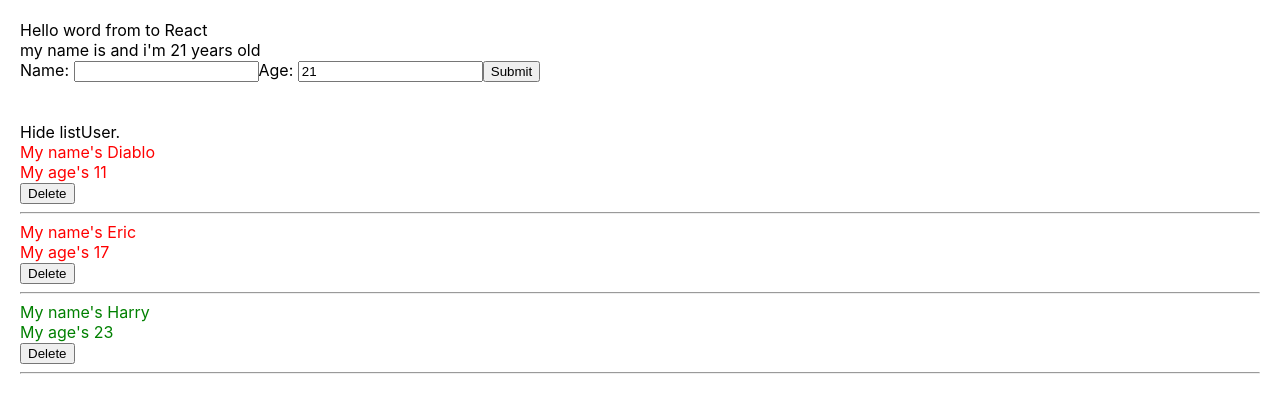
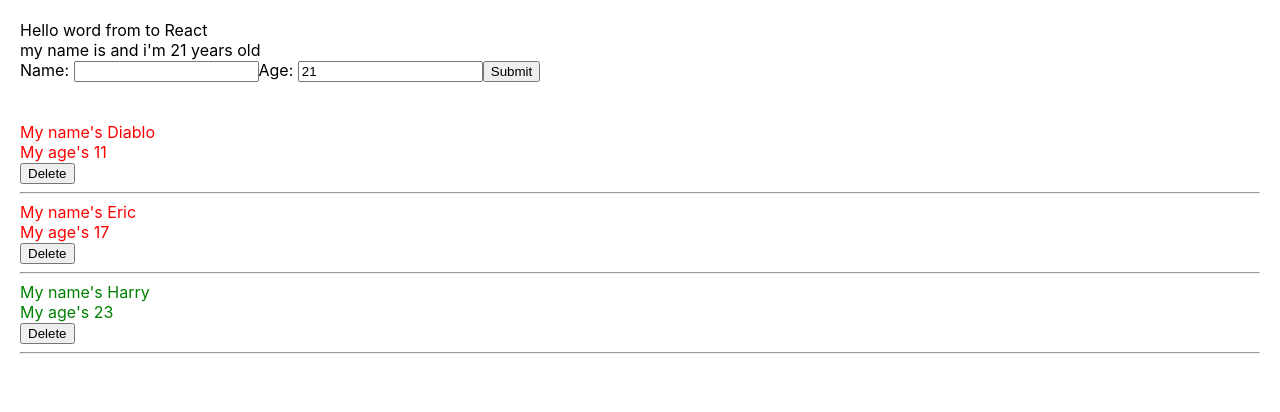
Before and after one commit to ghostdev11/react_hook_beginners, a React (Create React App) app: page / in a window 1280 px wide. Shown: the top 412 px of the page. Built offline with nearby package versions, Linux system fonts and the light colour scheme.

Commit message:
stateless/ stateful components

```diff
--- a/src/components/DisplayInfor.js
+++ b/src/components/DisplayInfor.js
@@ -1,34 +1,45 @@
 import React from "react";
 import "./DisplayInfor.scss";
 import logo from "./../logo.svg";
-
-class DisplayInfor extends React.Component {
-  state = {
-    isShowListUser: true,
-  };
-  handlerShowHide = () => {
-    this.setState({
-      isShowListUser: !this.state.isShowListUser,
-    });
-  };
-  render() {
-    const { listUsers } = this.props;
-    // console.log(listUsers);
+// stateless(viết bằng class) - stateful(viết bằng function components)
+// class DisplayInfor extends React.Component {
+//   render() {
+//     console.log(">>check call render");
+//     const { listUsers } = this.props;
+//     // console.log(listUsers);
+//     return (
+//       <div className="display-infor-container">
+//         {true && (
+//           <>
+//             {listUsers.map((user, index) => {
+//               return (
+//                 <div key={user.id} className={+user.age > 18 ? "green" : "red"}>
+//                   <div>
+//                     <div>My name's {user.name}</div>
+//                     <div>My age's {user.age}</div>
+//                   </div>
+//                   <div>
+//                     <button
+//                       onClick={() => this.props.handlerDeleteUser(user.id)}
+//                     >
+//                       Delete
+//                     </button>
+//                   </div>
+//                   <hr />
+//                 </div>
+//               );
+//             })}
+//           </>
+//         )}
+//       </div>
+//     );
+//   }
+// }
+const DisplayInfor = (props) => {
+  const { listUsers } = props;
   return (
     <div className="display-infor-container">
-        {/* <img src={logo}/> */}
-        <div>
-          <span
-            onClick={() => {
-              this.handlerShowHide();
-            }}
-          >
-            {this.state.isShowListUser === true
-              ? "Hide listUser."
-              : "Show listUser."}
-          </span>
-        </div>
-        {this.state.isShowListUser && (
+      {true && (
         <>
           {listUsers.map((user, index) => {
             return (
@@ -38,9 +49,7 @@ class DisplayInfor extends React.Component {
                   <div>My age's {user.age}</div>
                 </div>
                 <div>
-                    <button
-                      onClick={() => this.props.handlerDeleteUser(user.id)}
-                    >
+                  <button onClick={() => props.handlerDeleteUser(user.id)}>
                     Delete
                   </button>
                 </div>
@@ -52,6 +61,5 @@ class DisplayInfor extends React.Component {
       )}
     </div>
   );
-  }
-}
+};
 export default DisplayInfor;
```
Lines whose indentation alone changed are shown as unchanged.
